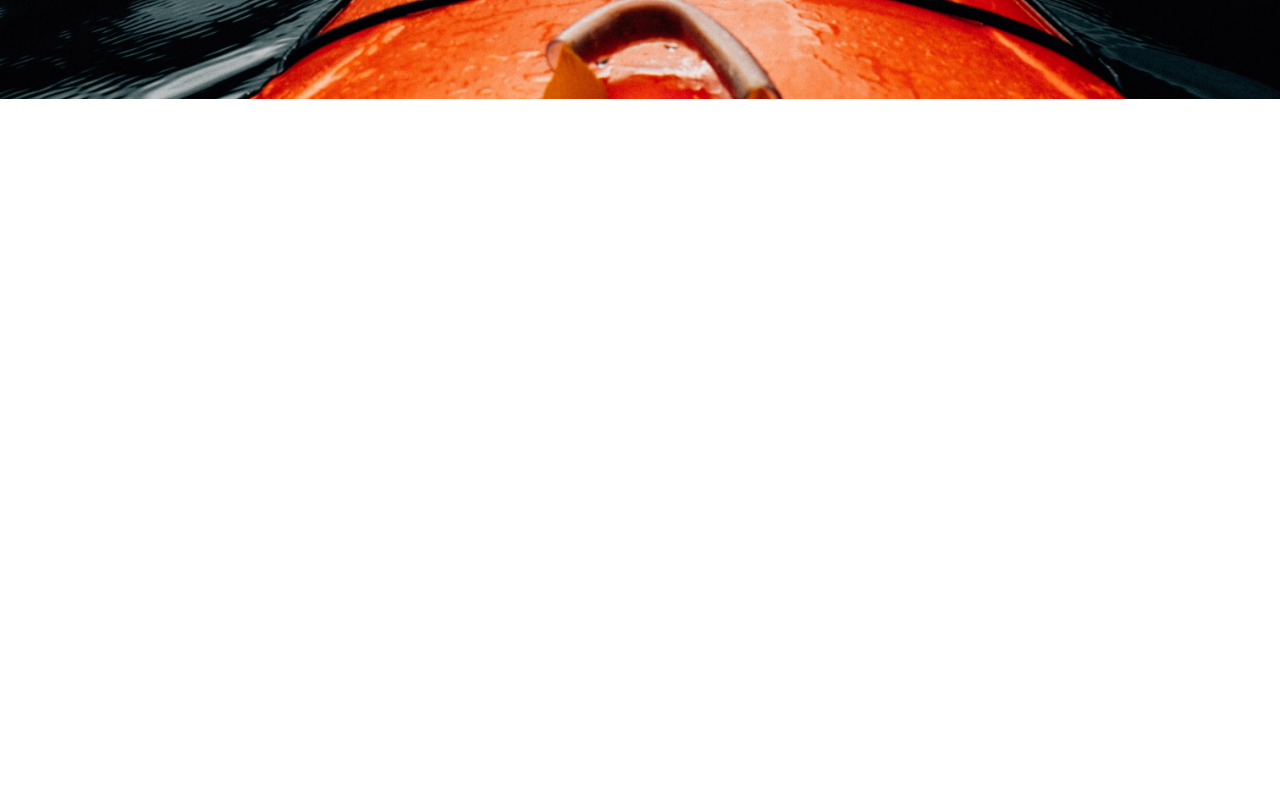
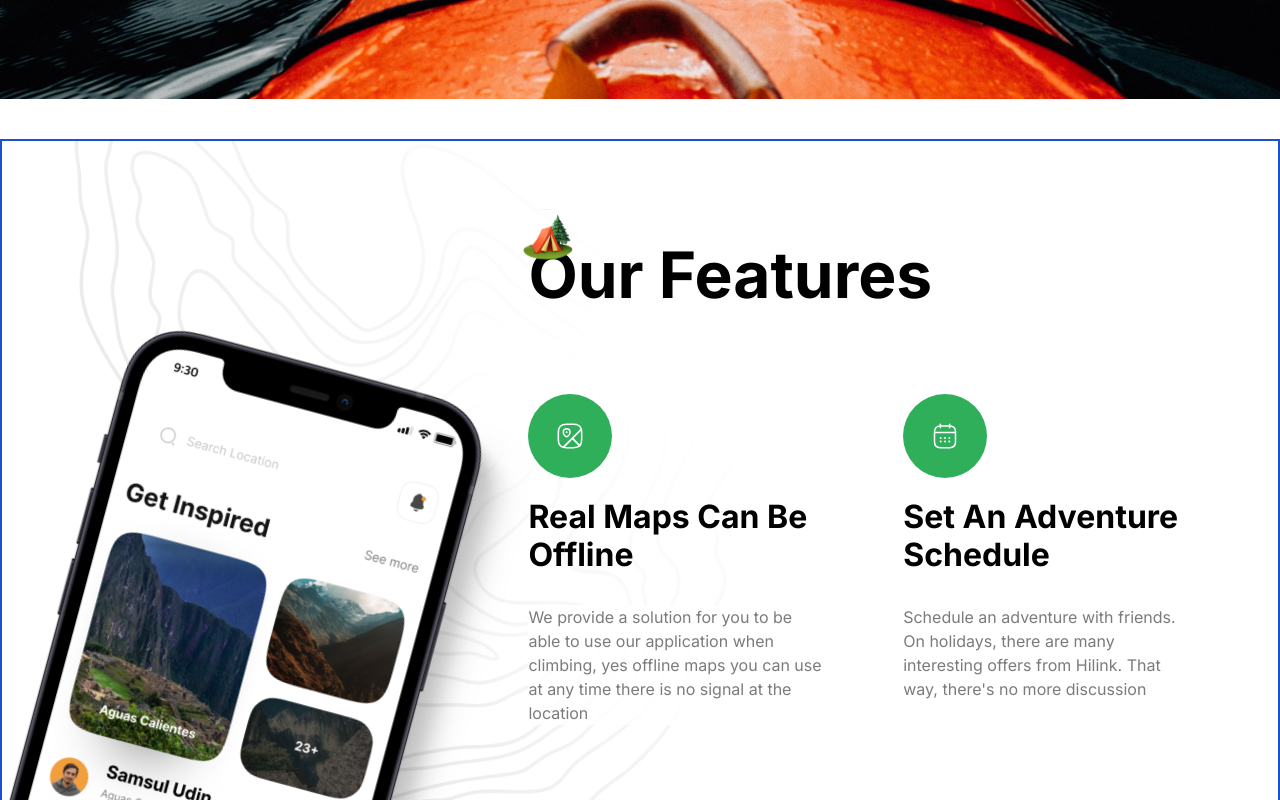
Before and after one commit to kira07Sj/Travel-app, a Next.js app: page / in a window 1280 px wide. Shown: the part 2520-3320 px from the top of the page. Before the commit the page ends 2659 px from the top, so only its background shows below. Built offline with nearby package versions, Linux system fonts and the light colour scheme.

Commit message:
features section completed, navbar-menu updated, guide & hero card updated for xxs

```diff
--- a/app/globals.css
+++ b/app/globals.css
@@ -155,3 +155,9 @@
   -ms-overflow-style: none; /* IE and Edge */
   scrollbar-width: none; /* Firefox */
 }
+
+.xxs-card{
+  @media (max-width:310px) {
+    scale: .8;
+  }
+}
--- a/components/Features.tsx
+++ b/components/Features.tsx
@@ -1,10 +1,75 @@
-import React from 'react'
+'use client'
+import Image from "next/image"
+import Aos from "aos"
+import 'aos/dist/aos.css'
+import { useEffect } from "react"
+import { FEATURES } from "@/constant"
 
 const Features = () => {
+
+  useEffect(()=>{
+    Aos.init({duration: 2000})
+},[])
+
   return (
-    <div>
+    <section className='border-2 border-blue-700 max-conatiner padding-container
+    flex-col flexCenter overflow-hidden bg-feature-bg
+     bg-no-repeat py-24'>
+      <div className='max-conatiner
+       relative w-full justify-end flex'>
+        <div className="flex flex-1 lg:min-h-[900px]">
+        <Image src="/phone.png" width={440}
+        height={1000} alt="phone" className="feature-phone"
+        />
+        </div>
 
-    </div>
+        <div className="z-20 flex w-full flex-col lg:w-[60%]
+        ">
+          <div className="relative ">
+          <Image src="/camp.svg" data-aos="fade-in" data-aos-delay="500"
+        width={50} height={50} alt="camp" className="absolute
+        left-[-5px] top-[-28px] w-10 lg:w-[50px]"/>
+        <h2 className="bold-40 lg:bold-64">Our Features</h2>
+          </div>
+          <ul className=" mt-10 grid gap-10 md:grid-cols-2 lg:mt-20
+           lg:gap-20">
+            {FEATURES.map((item)=>(
+              <FeatureItem
+              key={item.title}
+              title={item.title}
+              icon={item.icon}
+              variant={item.variant}
+              description={item.description}/>
+            ))}
+          </ul>
+        </div>
+      </div>
+    </section>
+  )
+}
+
+type FeatureItem ={
+  title: string;
+  icon: string;
+  variant: string;
+  description: string;
+
+}
+
+const FeatureItem = ({title,icon,variant,description}:
+  FeatureItem) =>{
+  return (
+    <li className="flex w-full flex-1 flex-col items-start
+    " data-aos="slide-up">
+      <div className="rounded-full p-4 lg:p-7 bg-green-50">
+        <Image src={icon}
+        alt="map" width={28} height={28}/>
+      </div>
+      <h2 className="bold-20 lg:bold-32 mt-5 capitalize">
+        {title}</h2>
+      <p className="regular mt-5 bg-white/80
+      text-gray-30 lg:mt-[30px] lg:bg-none">{description}</p>
+    </li>
   )
 }
 
--- a/components/Guide.tsx
+++ b/components/Guide.tsx
@@ -45,7 +45,7 @@
 
           <div className=" absolute max-sm:-top-5 flex flex-row bg-white py-8
            pl-7 pr-7 gap-3 rounded-3xl border shadow-md md:left-[5%]
-           lg: top-20">
+           lg: top-20 xxs-card">
             <Image src="/meter.svg" width={16} height={158}
              alt="meter" className="-mt-2" />
             <div className="flex flex-col gap-6">
--- a/components/Hero.tsx
+++ b/components/Hero.tsx
@@ -71,7 +71,7 @@
       </div>
 
       <div className=" relative flex flex-1 items-center
-       -mt-10 " data-aos="fade-down">
+       -mt-10 xxs-card" data-aos="fade-down">
         <div className=" relative z-20
          flex-col gap-8 rounded-3xl bg-green-90
          px-7 py-10 ">
--- a/components/Navbar.tsx
+++ b/components/Navbar.tsx
@@ -53,15 +53,17 @@
       </div>
 
       {/* Menu/Close Icon for Mobile */}
+      <div className="fixed right-8 z-[25] flex
+      justify-center items-center bg-white rounded-full">
       <Image
         src={open ? "/close.png" : "/menu.svg"} // Change icon based on open state
         width={32}
         height={32}
         alt={open ? "close menu" : "open menu"}
-        className="inline-block cursor-pointer lg:hidden fixed
-        right-8 z-[25]"
+        className="inline-block cursor-pointer lg:hidden m-3"
         onClick={handleToggle} // Toggle the menu on click
       />
+      </div>
 
       {/* Mobile Menu */}
       {open && (
```
